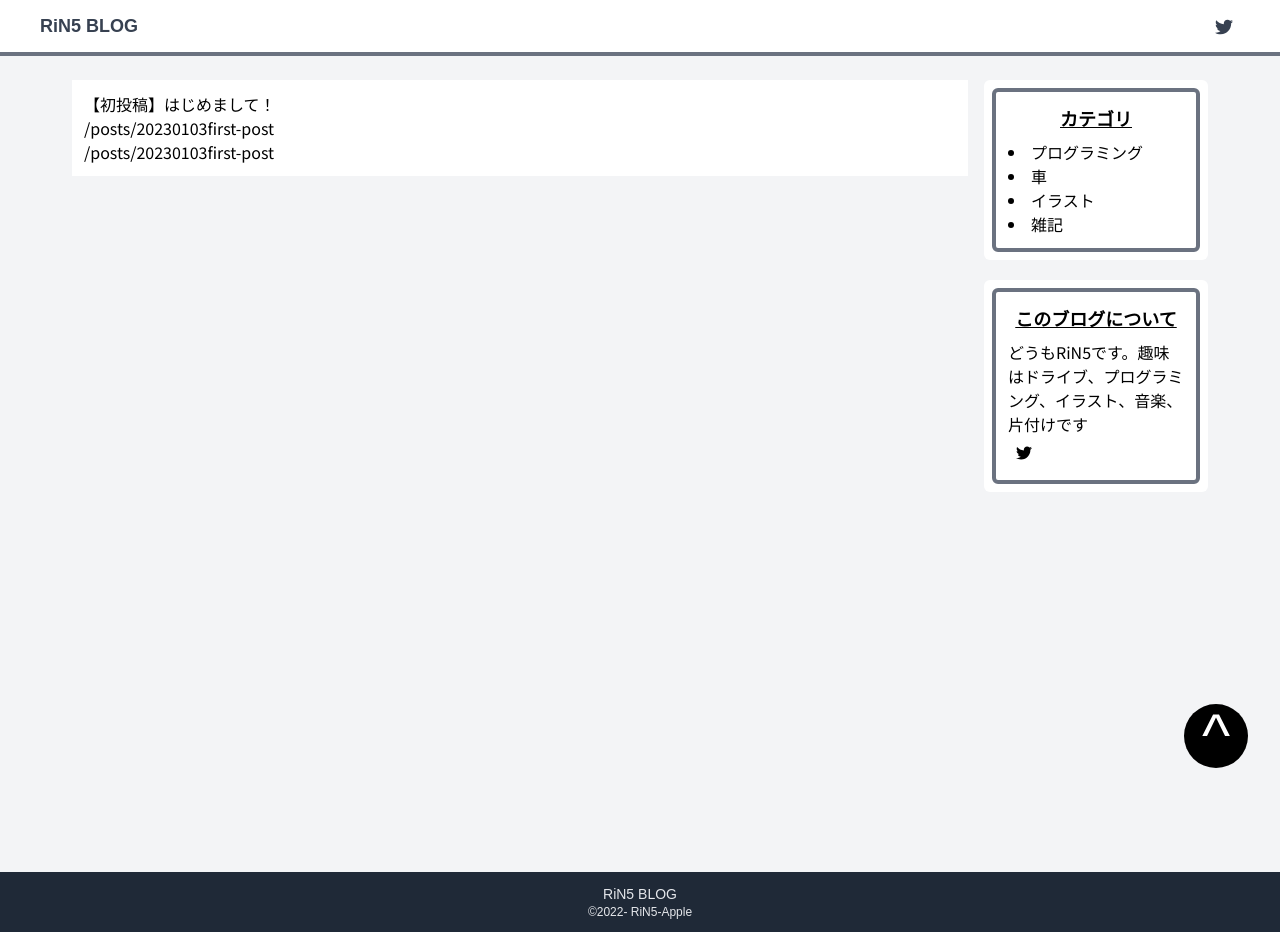
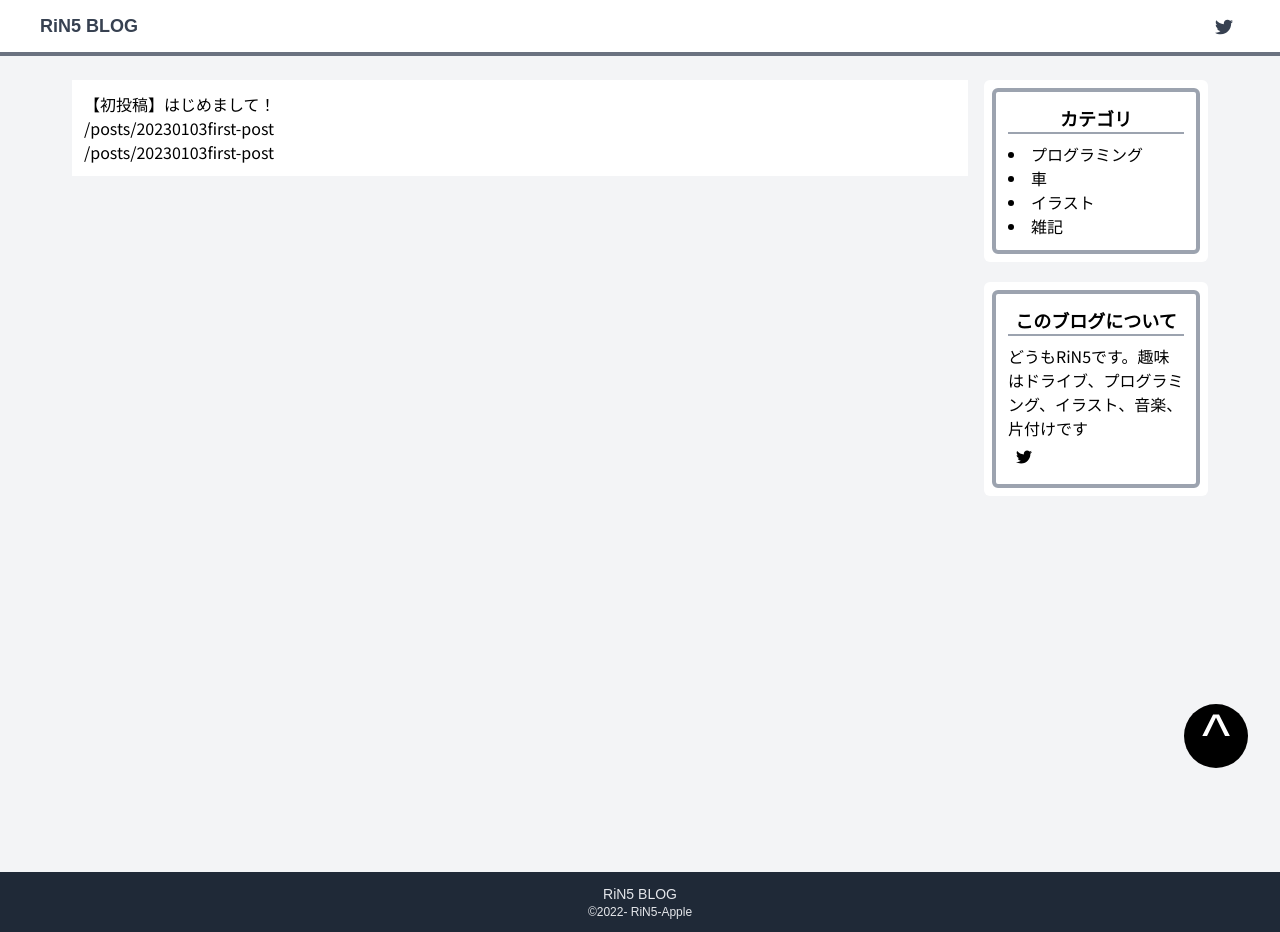
Before and after one commit to RiN-Apple/rin-apple-blog, a Next.js app: page / in a window 1280 px wide. Built offline with nearby package versions, Linux system fonts and the light colour scheme.

Commit message:
[update]: サイドバーデザイン修正

```diff
--- a/components/SideBar.tsx
+++ b/components/SideBar.tsx
@@ -7,8 +7,9 @@ const SideBar: NextPage = () => {
     <aside className='w-full sm:w-1/4'>
       <div className='flex flex-col gap-y-5 sm:sticky sm:top-5'>
         <div className='w-full rounded-md bg-white p-2'>
-          <div className='rounded-md border-4 border-gray-500 bg-white p-3'>
-            <h2 className='mb-2 text-center text-lg font-semibold underline'>カテゴリ</h2>
+          <div className='rounded-md border-4 border-gray-400 bg-white p-3'>
+            <h2 className='text-center text-lg font-semibold'>カテゴリ</h2>
+            <div className='mb-2 h-0.5 w-full bg-gray-400'></div>
             <li>プログラミング</li>
             <li>車</li>
             <li>イラスト</li>
@@ -16,8 +17,9 @@ const SideBar: NextPage = () => {
           </div>
         </div>
         <div className='w-full rounded-md bg-white p-2'>
-          <div className='rounded-md border-4 border-gray-500 bg-white p-3'>
-            <h2 className='mb-2 text-center text-lg font-semibold underline'>このブログについて</h2>
+          <div className='rounded-md border-4 border-gray-400 bg-white p-3'>
+            <h2 className=' text-center text-lg font-semibold'>このブログについて</h2>
+            <div className='mb-2 h-0.5 w-full bg-gray-400'></div>
             <p>どうもRiN5です。趣味はドライブ、プログラミング、イラスト、音楽、片付けです</p>
             <button
               className=' h-8 w-8 items-center rounded-full bg-white text-center hover:bg-gray-200'
```
